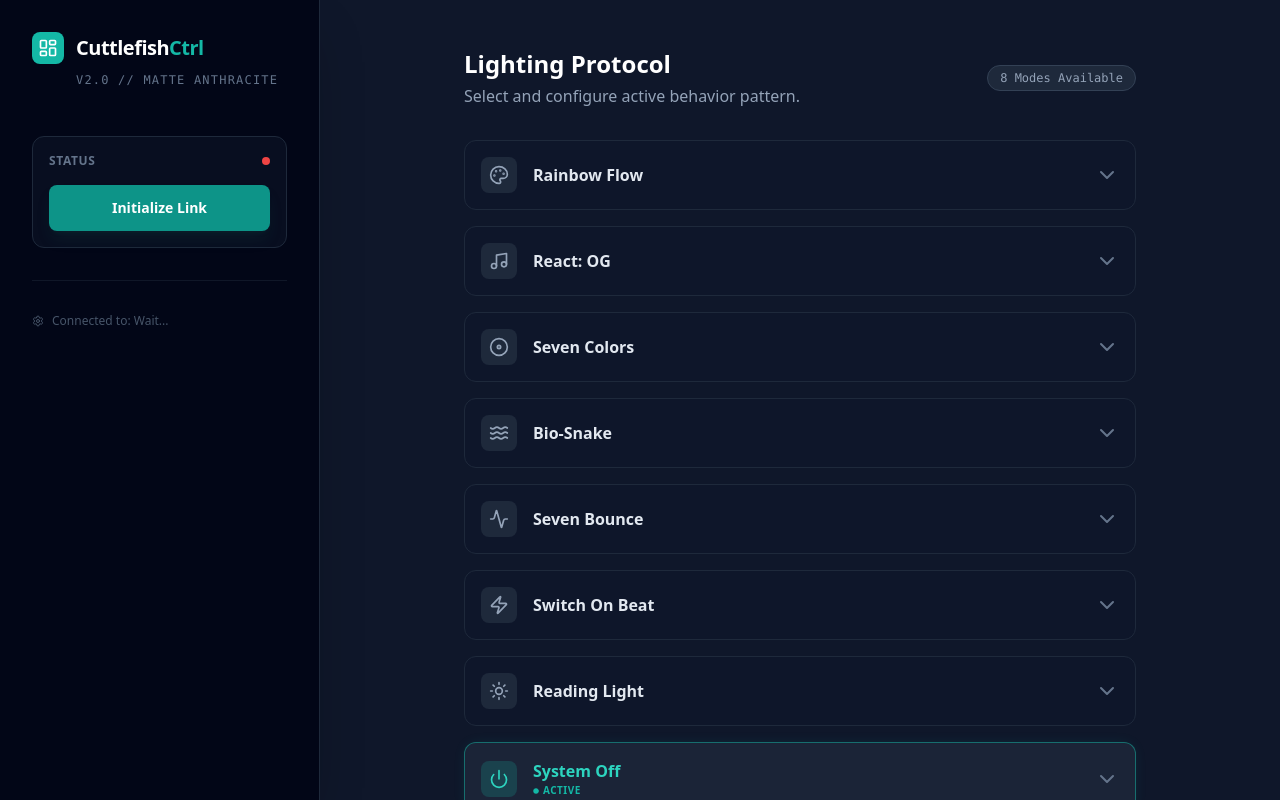
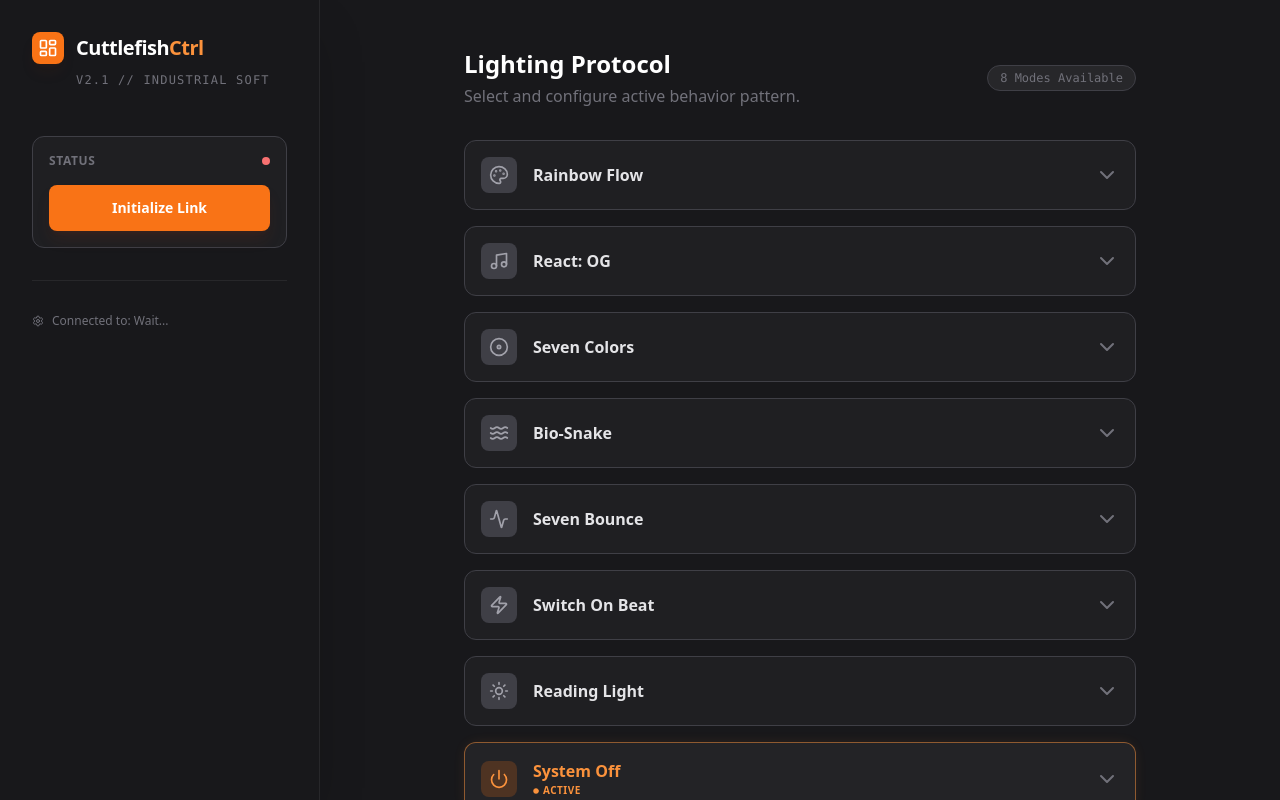
Before and after one commit to Koby1997/CuttlefishLights, a React (Vite) app in the folder control-dashboard/: page / in a window 1280 px wide. Built offline with nearby package versions, Linux system fonts and the light colour scheme.

Commit message:
Changed App Theme

```diff
--- a/control-dashboard/src/App.jsx
+++ b/control-dashboard/src/App.jsx
@@ -137,23 +137,23 @@ function App() {
   ];
 
   return (
-    <div className="flex h-screen bg-slate-900 text-slate-200 font-sans overflow-hidden">
+    <div className="flex h-screen bg-zinc-900 text-zinc-200 font-sans overflow-hidden">
 
       {/* SIDEBAR */}
-      <aside className="w-80 bg-slate-950 border-r border-slate-800 flex flex-col z-20 shadow-2xl">
+      <aside className="w-80 bg-zinc-900 border-r border-zinc-800 flex flex-col z-20 shadow-2xl">
 
         {/* Header */}
         <div className="p-8 pb-4">
           <div className="flex items-center gap-3 mb-2">
-            <div className="w-8 h-8 bg-teal-500 rounded-lg flex items-center justify-center">
+            <div className="w-8 h-8 bg-orange-500 rounded-lg flex items-center justify-center shadow-lg shadow-orange-900/10">
               <LayoutDashboard className="text-white" size={20} />
             </div>
             <h1 className="text-xl font-black tracking-tight text-white">
-              Cuttlefish<span className="text-teal-500">Ctrl</span>
+              Cuttlefish<span className="text-orange-400">Ctrl</span>
             </h1>
           </div>
-          <p className="text-xs text-slate-500 font-mono uppercase tracking-widest pl-11">
-            v2.0 // Matte Anthracite
+          <p className="text-xs text-zinc-500 font-mono uppercase tracking-widest pl-11">
+            v2.1 // Industrial Soft
           </p>
         </div>
 
@@ -161,18 +161,18 @@ function App() {
         <div className="flex-1 overflow-y-auto p-8 space-y-8">
 
           {/* Connection Status */}
-          <div className="bg-slate-900/50 p-4 rounded-xl border border-slate-800">
+          <div className="bg-zinc-800/50 p-4 rounded-xl border border-zinc-700">
             <div className="flex items-center justify-between mb-4">
-              <span className="text-xs font-bold uppercase text-slate-500 tracking-wider">Status</span>
-              <div className={`w-2 h-2 rounded-full ${connected ? 'bg-teal-500 shadow-[0_0_8px_#14b8a6]' : 'bg-red-500'}`} />
+              <span className="text-xs font-bold uppercase text-zinc-500 tracking-wider">Status</span>
+              <div className={`w-2 h-2 rounded-full ${connected ? 'bg-orange-400 shadow-[0_0_8px_#fb923c]' : 'bg-red-400'}`} />
             </div>
             <button
               onClick={connected ? () => window.location.reload() : handleConnect}
               className={clsx(
                 "w-full py-3 rounded-lg font-bold text-sm transition-all border",
                 connected
-                  ? "bg-slate-800 text-slate-300 border-slate-700 hover:bg-slate-700"
-                  : "bg-teal-600 text-white border-transparent hover:bg-teal-500 shadow-lg shadow-teal-900/20"
+                  ? "bg-zinc-700 text-zinc-300 border-zinc-600 hover:bg-zinc-600"
+                  : "bg-orange-500 text-white border-transparent hover:bg-orange-400 shadow-lg shadow-orange-900/20"
               )}
             >
               {connected ? "Disconnect" : "Initialize Link"}
@@ -182,8 +182,8 @@ function App() {
           {/* NOTE: Global Brightness Removed from Sidebar */}
 
           {/* Device Info / Footer */}
-          <div className="mt-auto pt-8 border-t border-slate-800/50">
-            <div className="flex items-center gap-2 text-slate-600 text-xs">
+          <div className="mt-auto pt-8 border-t border-zinc-800">
+            <div className="flex items-center gap-2 text-zinc-500 text-xs">
               <Settings size={12} />
               <span>Connected to: {connected ? "COM Port (WebSerial)" : "Wait..."}</span>
             </div>
@@ -192,15 +192,15 @@ function App() {
       </aside>
 
       {/* MAIN CONTENT Area */}
-      <main className="flex-1 bg-slate-900 overflow-y-auto scrollbar-thin scrollbar-thumb-slate-800 scrollbar-track-transparent">
+      <main className="flex-1 bg-zinc-900 overflow-y-auto scrollbar-thin scrollbar-thumb-zinc-700 scrollbar-track-transparent">
         <div className="max-w-3xl mx-auto p-12">
 
           <div className="flex items-center justify-between mb-8">
             <div>
               <h2 className="text-2xl font-bold text-white mb-1">Lighting Protocol</h2>
-              <p className="text-slate-400">Select and configure active behavior pattern.</p>
+              <p className="text-zinc-500">Select and configure active behavior pattern.</p>
             </div>
-            <span className="bg-slate-800 px-3 py-1 rounded-full text-xs font-mono text-slate-400 border border-slate-700">
+            <span className="bg-zinc-800 px-3 py-1 rounded-full text-xs font-mono text-zinc-500 border border-zinc-700">
               {modes.length} Modes Available
             </span>
           </div>
@@ -221,9 +221,9 @@ function App() {
                 <div className="grid grid-cols-1 md:grid-cols-2 gap-4">
 
                   {mode.hasBrightness && (
-                    <div className="bg-slate-900/50 p-4 rounded-lg border border-slate-800">
-                      <label className="text-xs font-bold text-slate-400 uppercase tracking-wider mb-3 block flex items-center gap-2">
-                        <Sun size={14} className="text-teal-500" /> Brightness
+                    <div className="bg-zinc-800/50 backdrop-blur-md p-4 rounded-lg border border-zinc-700">
+                      <label className="text-xs font-bold text-zinc-400 uppercase tracking-wider mb-3 block flex items-center gap-2">
+                        <Sun size={14} className="text-orange-400" /> Brightness
                       </label>
                       <input
                         type="range"
@@ -231,20 +231,20 @@ function App() {
                         max="255"
                         value={tempBrightness}
                         onChange={(e) => setTempBrightness(parseInt(e.target.value))}
-                        className="w-full h-1.5 bg-slate-800 rounded-lg appearance-none cursor-pointer accent-teal-500"
+                        className="w-full h-1.5 bg-zinc-700 rounded-lg appearance-none cursor-pointer accent-orange-400"
                       />
-                      <div className="flex justify-between mt-2 text-[10px] text-slate-500 font-mono uppercase">
+                      <div className="flex justify-between mt-2 text-[10px] text-zinc-500 font-mono uppercase">
                         <span>Dim</span>
-                        <span className="text-slate-300">{Math.round((tempBrightness / 255) * 100)}%</span>
+                        <span className="text-zinc-300">{Math.round((tempBrightness / 255) * 100)}%</span>
                         <span>Max</span>
                       </div>
                     </div>
                   )}
 
                   {mode.hasSpeed && (
-                    <div className="bg-slate-900/50 p-4 rounded-lg border border-slate-800">
-                      <label className="text-xs font-bold text-slate-400 uppercase tracking-wider mb-3 block flex items-center gap-2">
-                        <Activity size={14} className="text-teal-500" /> Speed
+                    <div className="bg-zinc-800/50 backdrop-blur-md p-4 rounded-lg border border-zinc-700">
+                      <label className="text-xs font-bold text-zinc-400 uppercase tracking-wider mb-3 block flex items-center gap-2">
+                        <Activity size={14} className="text-orange-400" /> Speed
                       </label>
                       <input
                         type="range"
@@ -252,31 +252,31 @@ function App() {
                         max="100"
                         value={tempSpeed}
                         onChange={(e) => setTempSpeed(parseInt(e.target.value))}
-                        className="w-full h-1.5 bg-slate-800 rounded-lg appearance-none cursor-pointer accent-teal-500"
+                        className="w-full h-1.5 bg-zinc-700 rounded-lg appearance-none cursor-pointer accent-orange-400"
                       />
-                      <div className="flex justify-between mt-2 text-[10px] text-slate-500 font-mono uppercase">
+                      <div className="flex justify-between mt-2 text-[10px] text-zinc-500 font-mono uppercase">
                         <span>Slow</span>
-                        <span className="text-slate-300">{tempSpeed}</span>
+                        <span className="text-zinc-300">{tempSpeed}</span>
                         <span>Fast</span>
                       </div>
                     </div>
                   )}
 
                   {mode.hasDirection && (
-                    <div className="bg-slate-900/50 p-4 rounded-lg border border-slate-800">
-                      <label className="text-xs font-bold text-slate-400 uppercase tracking-wider mb-3 block flex items-center gap-2">
-                        <ArrowRightLeft size={14} className="text-teal-500" /> Direction
+                    <div className="bg-zinc-800/50 backdrop-blur-md p-4 rounded-lg border border-zinc-700">
+                      <label className="text-xs font-bold text-zinc-400 uppercase tracking-wider mb-3 block flex items-center gap-2">
+                        <ArrowRightLeft size={14} className="text-orange-400" /> Direction
                       </label>
-                      <div className="flex bg-slate-800 p-1 rounded-lg">
+                      <div className="flex bg-zinc-700 p-1 rounded-lg">
                         <button
                           onClick={() => setDirection(1)}
-                          className={`flex-1 py-1.5 rounded-md text-xs font-bold transition-all ${direction === 1 ? 'bg-teal-600 text-white shadow-sm' : 'text-slate-500 hover:text-slate-300'}`}
+                          className={`flex-1 py-1.5 rounded-md text-xs font-bold transition-all ${direction === 1 ? 'bg-orange-500 text-white shadow-sm' : 'text-zinc-500 hover:text-zinc-300'}`}
                         >
                           Forward
                         </button>
                         <button
                           onClick={() => setDirection(0)}
-                          className={`flex-1 py-1.5 rounded-md text-xs font-bold transition-all ${direction === 0 ? 'bg-teal-600 text-white shadow-sm' : 'text-slate-500 hover:text-slate-300'}`}
+                          className={`flex-1 py-1.5 rounded-md text-xs font-bold transition-all ${direction === 0 ? 'bg-orange-500 text-white shadow-sm' : 'text-zinc-500 hover:text-zinc-300'}`}
                         >
                           Backward
                         </button>
@@ -285,9 +285,9 @@ function App() {
                   )}
 
                   {mode.hasDensity && (
-                    <div className="bg-slate-900/50 p-4 rounded-lg border border-slate-800">
-                      <label className="text-xs font-bold text-slate-400 uppercase tracking-wider mb-3 block flex items-center gap-2">
-                        <Waves size={14} className="text-indigo-500" /> Density (Rainbow Zoom)
+                    <div className="bg-zinc-800/50 backdrop-blur-md p-4 rounded-lg border border-zinc-700">
+                      <label className="text-xs font-bold text-zinc-400 uppercase tracking-wider mb-3 block flex items-center gap-2">
+                        <Waves size={14} className="text-orange-400" /> Density (Rainbow Zoom)
                       </label>
                       <input
                         type="range"
@@ -295,11 +295,11 @@ function App() {
                         max="50"
                         value={tempVar1}
                         onChange={(e) => setTempVar1(parseInt(e.target.value))}
-                        className="w-full h-1.5 bg-slate-800 rounded-lg appearance-none cursor-pointer accent-indigo-500"
+                        className="w-full h-1.5 bg-zinc-700 rounded-lg appearance-none cursor-pointer accent-orange-400"
                       />
-                      <div className="flex justify-between mt-2 text-[10px] text-slate-500 font-mono uppercase">
+                      <div className="flex justify-between mt-2 text-[10px] text-zinc-500 font-mono uppercase">
                         <span>Wide</span>
-                        <span className="text-slate-300">{tempVar1}</span>
+                        <span className="text-zinc-300">{tempVar1}</span>
                         <span>Tight</span>
                       </div>
                     </div>
--- a/control-dashboard/src/components/Accordion.jsx
+++ b/control-dashboard/src/components/Accordion.jsx
@@ -17,8 +17,8 @@ export function Accordion({
         <div className={twMerge(
             "border rounded-xl transition-all duration-300 overflow-hidden",
             isActive
-                ? "bg-slate-800/80 border-teal-500/50 shadow-[0_0_15px_-5px_rgba(20,184,166,0.2)]"
-                : "bg-slate-900/50 border-slate-800 hover:border-slate-700"
+                ? "bg-zinc-800/80 border-orange-400/50 shadow-[0_0_15px_-5px_rgba(251,146,60,0.2)]"
+                : "bg-zinc-800/50 border-zinc-700 hover:border-zinc-600"
         )}>
 
             {/* Header */}
@@ -29,19 +29,19 @@ export function Accordion({
                 <div className="flex items-center gap-4">
                     <div className={clsx(
                         "p-2 rounded-lg transition-colors",
-                        isActive ? "bg-teal-500/20 text-teal-400" : "bg-slate-800 text-slate-400 group-hover:text-slate-200"
+                        isActive ? "bg-orange-500/20 text-orange-400" : "bg-zinc-700 text-zinc-400 group-hover:text-zinc-300"
                     )}>
                         {Icon && <Icon size={20} />}
                     </div>
                     <div>
                         <h3 className={clsx(
                             "font-bold text-base transition-colors",
-                            isActive ? "text-teal-400" : "text-slate-200"
+                            isActive ? "text-orange-400" : "text-zinc-200"
                         )}>
                             {title}
                         </h3>
                         {isActive && (
-                            <span className="text-[10px] font-bold uppercase tracking-wider text-teal-500 flex items-center gap-1">
+                            <span className="text-[10px] font-bold uppercase tracking-wider text-orange-400 flex items-center gap-1">
                                 <Circle size={6} fill="currentColor" /> Active
                             </span>
                         )}
@@ -50,7 +50,7 @@ export function Accordion({
 
                 <ChevronDown
                     className={clsx(
-                        "text-slate-500 transition-transform duration-300",
+                        "text-zinc-500 transition-transform duration-300",
                         isOpen && "rotate-180"
                     )}
                 />
@@ -59,13 +59,13 @@ export function Accordion({
             {/* Body - Using Grid transition trick for smooth height animation */}
             <div
                 className={clsx(
-                    "grid transition-[grid-template-rows] duration-300 ease-in-out border-slate-800/50",
-                    isOpen ? "grid-rows-[1fr] border-t bg-slate-950/30" : "grid-rows-[0fr] border-none bg-transparent"
+                    "grid transition-[grid-template-rows] duration-300 ease-in-out border-zinc-700/50",
+                    isOpen ? "grid-rows-[1fr] border-t bg-zinc-900/30" : "grid-rows-[0fr] border-none bg-transparent"
                 )}
             >
                 <div className="overflow-hidden">
                     <div className="p-4">
-                        <p className="text-sm text-slate-400 mb-6 leading-relaxed">
+                        <p className="text-sm text-zinc-400 mb-6 leading-relaxed">
                             {description}
                         </p>
 
@@ -75,7 +75,7 @@ export function Accordion({
                         </div>
 
                         {/* Action Footer */}
-                        <div className="flex justify-end pt-4 border-t border-slate-800/50">
+                        <div className="flex justify-end pt-4 border-t border-zinc-700/50">
                             <button
                                 onClick={(e) => {
                                     e.stopPropagation();
@@ -84,8 +84,8 @@ export function Accordion({
                                 className={clsx(
                                     "flex items-center gap-2 px-6 py-2 rounded-lg font-bold text-sm transition-all",
                                     isActive
-                                        ? "bg-teal-500/10 text-teal-400 border border-teal-500/50 cursor-default"
-                                        : "bg-teal-600 hover:bg-teal-500 text-white shadow-lg shadow-teal-900/20 active:scale-95"
+                                        ? "bg-orange-400/10 text-orange-400 border border-orange-400/50 cursor-default"
+                                        : "bg-orange-500 hover:bg-orange-400 text-white shadow-lg shadow-orange-900/20 active:scale-95"
                                 )}
                             >
                                 {isActive ? 'Currently Active' : <><Play size={16} /> Apply Pattern</>}
--- a/control-dashboard/src/index.css
+++ b/control-dashboard/src/index.css
@@ -3,8 +3,10 @@
 @tailwind utilities;
 
 :root {
-  --background: #0f172a; /* Slate 900 */
-  --foreground: #f8fafc; /* Slate 50 */
+  --background: #18181b;
+  /* Zinc 900 (Lighter than 950) */
+  --foreground: #f4f4f5;
+  /* Zinc 100 */
 }
 
 body {
```
